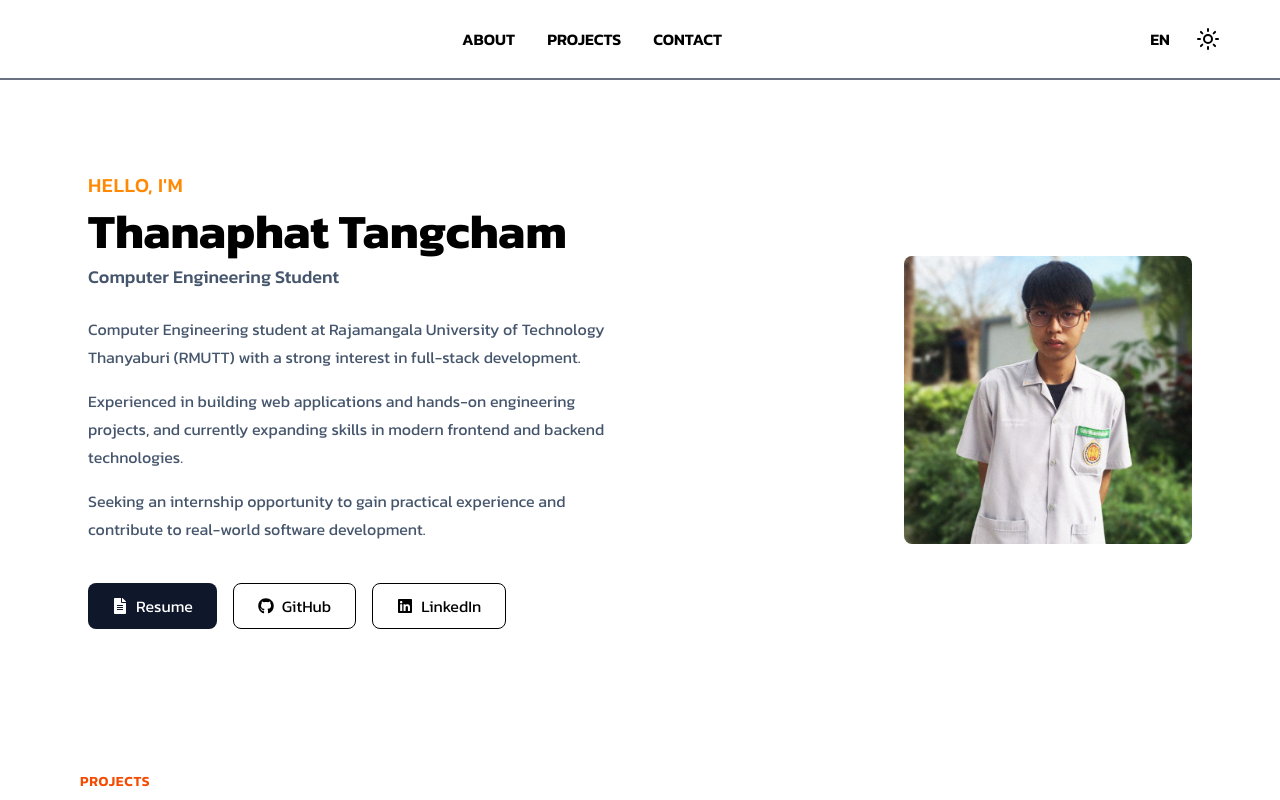
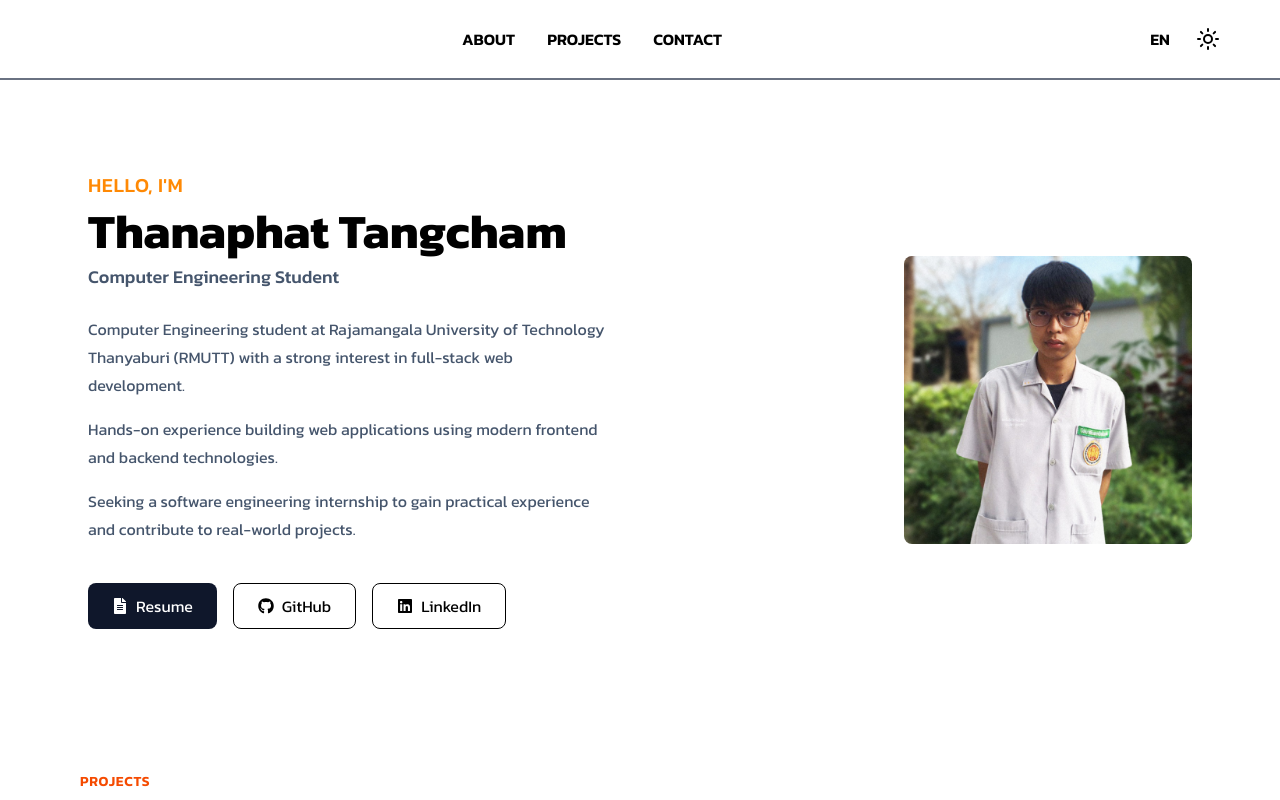
Before and after one commit to 9Thanaphat/portfolio-web, a React (Vite) app: page / in a window 1280 px wide. Shown: the top 800 px of the page. Built offline with nearby package versions, Linux system fonts and the light colour scheme; a web font is replaced by a local one.

Commit message:
update about me and resume

```diff
--- a/src/components/AboutMe.jsx
+++ b/src/components/AboutMe.jsx
@@ -33,7 +33,7 @@ const AboutMe = ({ lang }) => {
 
         <div className="flex flex-wrap gap-4 pt-4 justify-center md:justify-start">
           <a
-            href="/resume.pdf"
+            href="/Thanaphat_Tangcham_Resume.pdf"
             className="bg-slate-900 text-white flex gap-2 items-center py-2.5 px-6 rounded-lg"
           >
             <FaFileAlt /> {t.resume}
--- a/src/i18n/about.js
+++ b/src/i18n/about.js
@@ -5,11 +5,11 @@ export const aboutText = {
     title: "Computer Engineering Student",
 
     p1:
-      "Computer Engineering student at Rajamangala University of Technology Thanyaburi (RMUTT) with a strong interest in full-stack development.",
+      "Computer Engineering student at Rajamangala University of Technology Thanyaburi (RMUTT) with a strong interest in full-stack web development.",
     p2:
-      "Experienced in building web applications and hands-on engineering projects, and currently expanding skills in modern frontend and backend technologies.",
+      "Hands-on experience building web applications using modern frontend and backend technologies.",
     p3:
-      "Seeking an internship opportunity to gain practical experience and contribute to real-world software development.",
+      "Seeking a software engineering internship to gain practical experience and contribute to real-world projects.",
 
     resume: "Resume",
     github: "GitHub",
```
Also changed, not shown: 1 other file (tests, documents, lock files or other folders).
